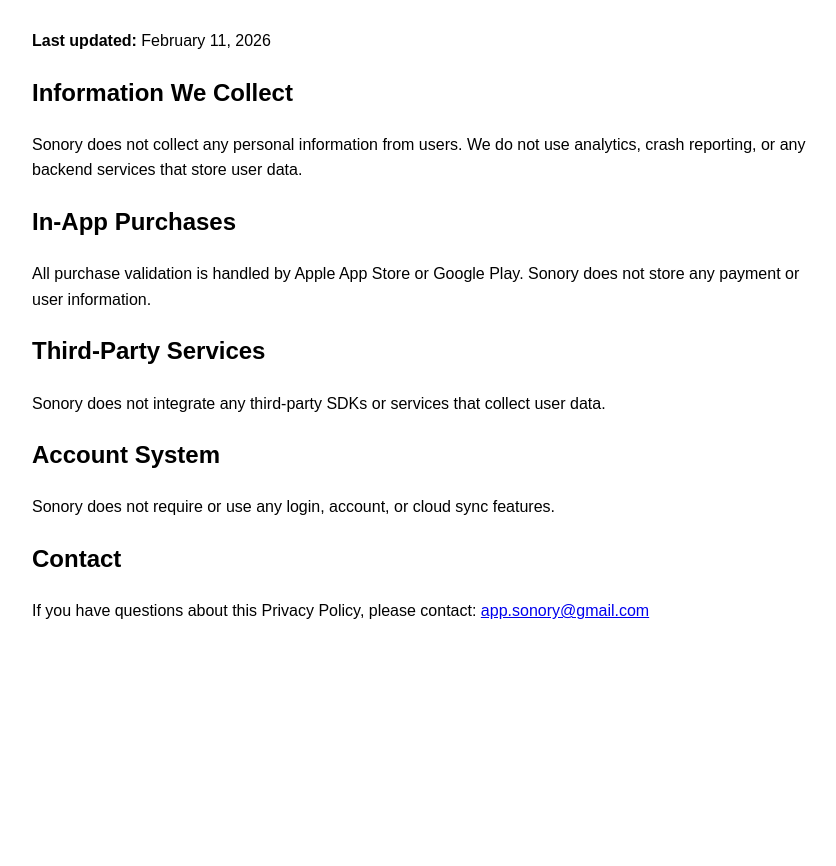
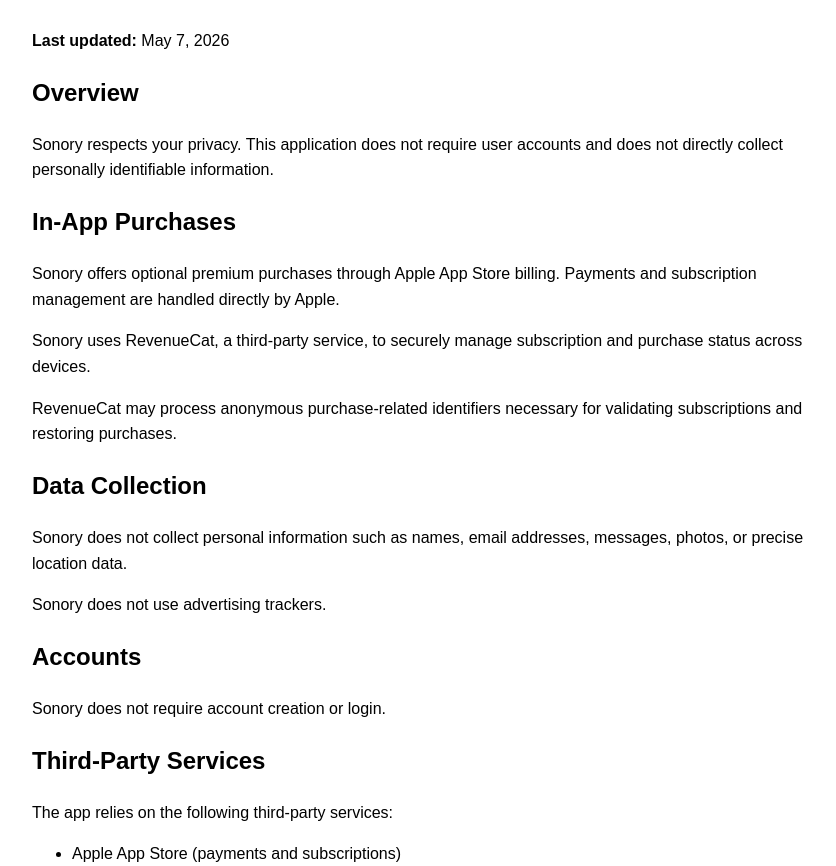
Before and after one commit to AntoineRiehl/Sonory-Legal, a plain HTML site: page index.html in a window 1280 px wide. Shown: the part 86-952 px from the top of the page, without its empty margins (208-1044 px from the left). Before the commit the page ends 800 px from the top, so only its background shows below. Drawn offline with Linux system fonts and the light colour scheme.

Commit message:
Update privacy policy details and formatting

```diff
--- a/index.html
+++ b/index.html
@@ -1,27 +1,81 @@
 <!DOCTYPE html>
 <html lang="en">
 <head>
-  <meta charset="UTF-8">
-  <meta name="viewport" content="width=device-width, initial-scale=1.0">
+  <meta charset="UTF-8" />
+  <meta name="viewport" content="width=device-width, initial-scale=1.0" />
   <title>Privacy Policy - Sonory</title>
 </head>
+
 <body style="font-family: sans-serif; line-height: 1.6; max-width: 800px; margin: auto; padding: 20px;">
+
   <h1>Privacy Policy for Sonory</h1>
-  <p><strong>Last updated:</strong> February 11, 2026</p>
 
-  <h2>Information We Collect</h2>
-  <p>Sonory does not collect any personal information from users. We do not use analytics, crash reporting, or any backend services that store user data.</p>
+  <p><strong>Last updated:</strong> May 7, 2026</p>
+
+  <h2>Overview</h2>
+
+  <p>
+    Sonory respects your privacy. This application does not require user accounts
+    and does not directly collect personally identifiable information.
+  </p>
 
   <h2>In-App Purchases</h2>
-  <p>All purchase validation is handled by Apple App Store or Google Play. Sonory does not store any payment or user information.</p>
+
+  <p>
+    Sonory offers optional premium purchases through Apple App Store billing.
+    Payments and subscription management are handled directly by Apple.
+  </p>
+
+  <p>
+    Sonory uses RevenueCat, a third-party service, to securely manage
+    subscription and purchase status across devices.
+  </p>
+
+  <p>
+    RevenueCat may process anonymous purchase-related identifiers necessary
+    for validating subscriptions and restoring purchases.
+  </p>
+
+  <h2>Data Collection</h2>
+
+  <p>
+    Sonory does not collect personal information such as names,
+    email addresses, messages, photos, or precise location data.
+  </p>
+
+  <p>
+    Sonory does not use advertising trackers.
+  </p>
+
+  <h2>Accounts</h2>
+
+  <p>
+    Sonory does not require account creation or login.
+  </p>
 
   <h2>Third-Party Services</h2>
-  <p>Sonory does not integrate any third-party SDKs or services that collect user data.</p>
 
-  <h2>Account System</h2>
-  <p>Sonory does not require or use any login, account, or cloud sync features.</p>
+  <p>
+    The app relies on the following third-party services:
+  </p>
+
+  <ul>
+    <li>Apple App Store (payments and subscriptions)</li>
+    <li>RevenueCat (subscription management)</li>
+  </ul>
 
   <h2>Contact</h2>
-  <p>If you have questions about this Privacy Policy, please contact: <a href="mailto:app.sonory@gmail.com">app.sonory@gmail.com</a></p>
+
+  <p>
+    If you have any questions regarding this Privacy Policy,
+    please contact:
+  </p>
+
+  <p>
+    <a href="mailto:app.sonory@gmail.com">
+      app.sonory@gmail.com
+    </a>
+  </p>
+
 </body>
 </html>
```
